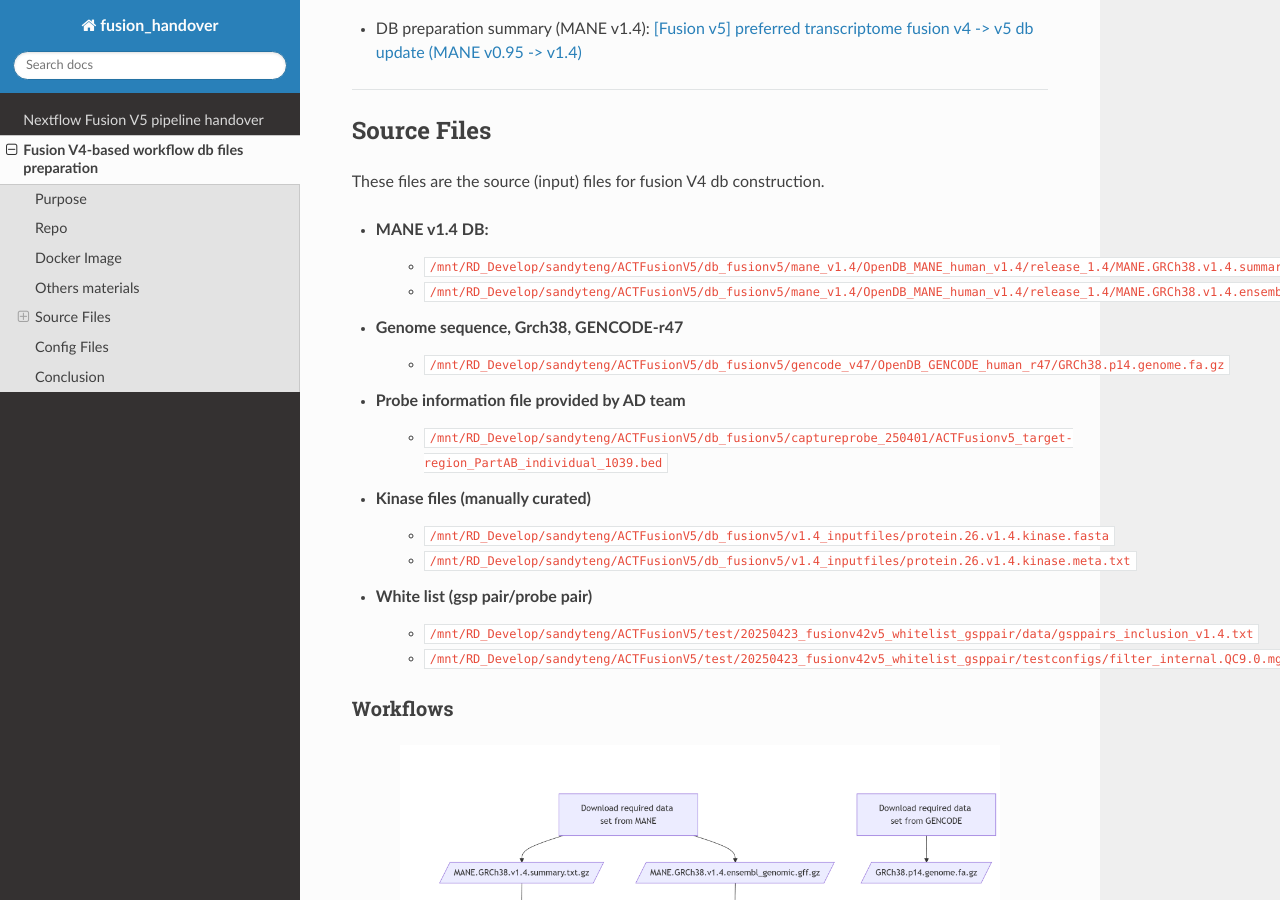
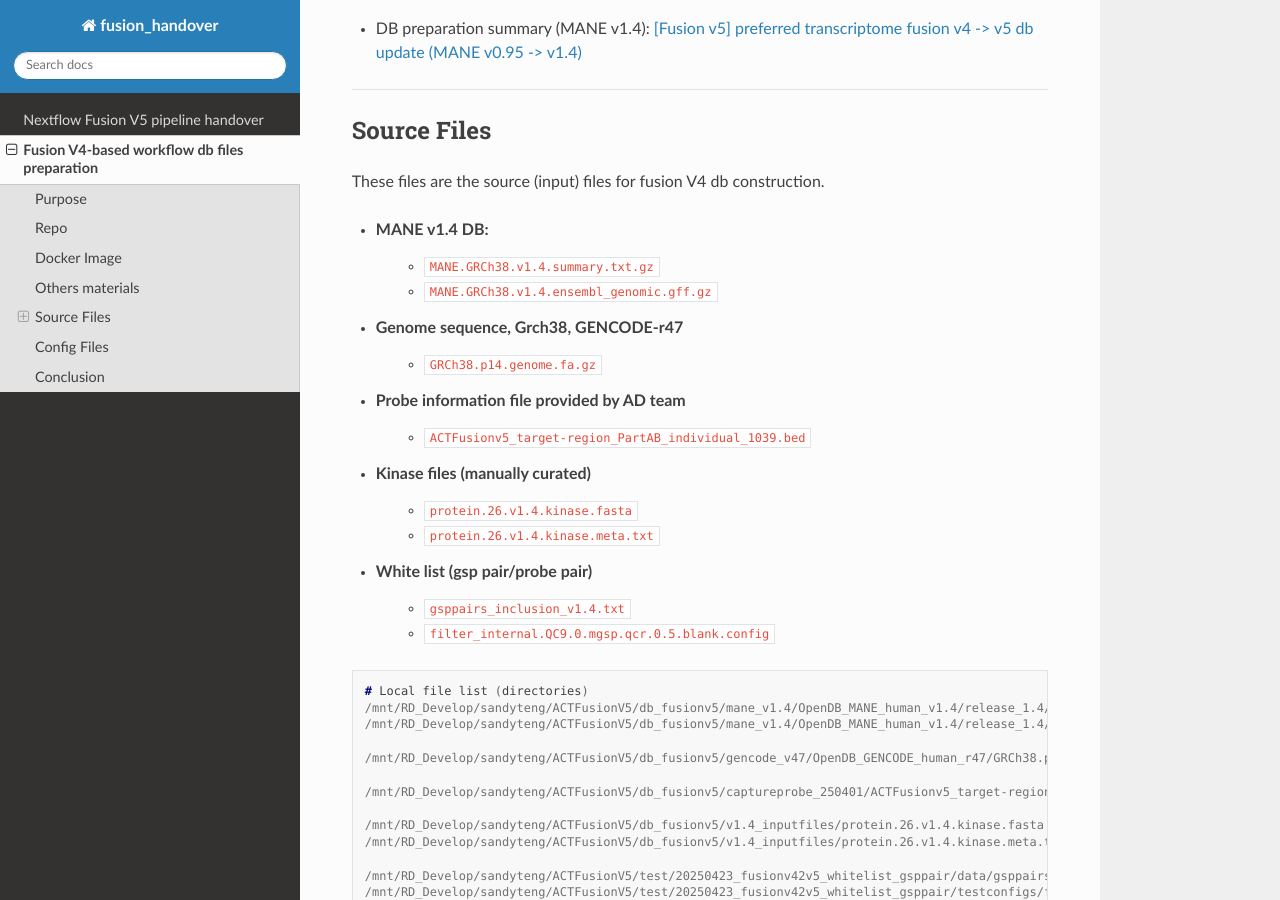
Before and after one commit to sandyteng/fusion_handover, a Sphinx documentation site: the page built from source/dp_prep_fusionv4.rst, in a window 1280 px wide and 900 px high, scrolled down 536 px. Built offline with Sphinx 7.4.7 and the Read the Docs theme 3.1.0, drawn with Linux system fonts in a browser that asks for light colours; some of the changed text lies outside the part shown.

Commit message:
modify the rst file formatting for 'dp_prep_fusionv4.rst'

```diff
--- a/source/dp_prep_fusionv4.rst
+++ b/source/dp_prep_fusionv4.rst
@@ -37,22 +37,40 @@ Source Files
 These files are the source (input) files for fusion V4 db construction.
 
 - **MANE v1.4 DB**:
-    - ``/mnt/RD_Develop/sandyteng/ACTFusionV5/db_fusionv5/mane_v1.4/OpenDB_MANE_human_v1.4/release_1.4/MANE.GRCh38.v1.4.summary.txt.gz``
-    - ``/mnt/RD_Develop/sandyteng/ACTFusionV5/db_fusionv5/mane_v1.4/OpenDB_MANE_human_v1.4/release_1.4/MANE.GRCh38.v1.4.ensembl_genomic.gff.gz``
+    - ``MANE.GRCh38.v1.4.summary.txt.gz``
+    - ``MANE.GRCh38.v1.4.ensembl_genomic.gff.gz``
 
 - **Genome sequence, Grch38, GENCODE-r47**
-    - ``/mnt/RD_Develop/sandyteng/ACTFusionV5/db_fusionv5/gencode_v47/OpenDB_GENCODE_human_r47/GRCh38.p14.genome.fa.gz``
+    - ``GRCh38.p14.genome.fa.gz``
 
 - **Probe information file provided by AD team**
-    - ``/mnt/RD_Develop/sandyteng/ACTFusionV5/db_fusionv5/captureprobe_250401/ACTFusionv5_target-region_PartAB_individual_1039.bed``
+    - ``ACTFusionv5_target-region_PartAB_individual_1039.bed``
 
 - **Kinase files (manually curated)**
-    - ``/mnt/RD_Develop/sandyteng/ACTFusionV5/db_fusionv5/v1.4_inputfiles/protein.26.v1.4.kinase.fasta``
-    - ``/mnt/RD_Develop/sandyteng/ACTFusionV5/db_fusionv5/v1.4_inputfiles/protein.26.v1.4.kinase.meta.txt``
+    - ``protein.26.v1.4.kinase.fasta``
+    - ``protein.26.v1.4.kinase.meta.txt``
 
 - **White list (gsp pair/probe pair)**
-    - ``/mnt/RD_Develop/sandyteng/ACTFusionV5/test/20250423_fusionv42v5_whitelist_gsppair/data/gsppairs_inclusion_v1.4.txt``
-    - ``/mnt/RD_Develop/sandyteng/ACTFusionV5/test/20250423_fusionv42v5_whitelist_gsppair/testconfigs/filter_internal.QC9.0.mgsp.qcr.0.5.blank.config``
+    - ``gsppairs_inclusion_v1.4.txt``
+    - ``filter_internal.QC9.0.mgsp.qcr.0.5.blank.config``
+
+.. code-block:: console
+
+    # Local file list (directories)
+    /mnt/RD_Develop/sandyteng/ACTFusionV5/db_fusionv5/mane_v1.4/OpenDB_MANE_human_v1.4/release_1.4/MANE.GRCh38.v1.4.summary.txt.gz
+    /mnt/RD_Develop/sandyteng/ACTFusionV5/db_fusionv5/mane_v1.4/OpenDB_MANE_human_v1.4/release_1.4/MANE.GRCh38.v1.4.ensembl_genomic.gff.gz
+
+    /mnt/RD_Develop/sandyteng/ACTFusionV5/db_fusionv5/gencode_v47/OpenDB_GENCODE_human_r47/GRCh38.p14.genome.fa.gz
+
+    /mnt/RD_Develop/sandyteng/ACTFusionV5/db_fusionv5/captureprobe_250401/ACTFusionv5_target-region_PartAB_individual_1039.bed
+
+    /mnt/RD_Develop/sandyteng/ACTFusionV5/db_fusionv5/v1.4_inputfiles/protein.26.v1.4.kinase.fasta
+    /mnt/RD_Develop/sandyteng/ACTFusionV5/db_fusionv5/v1.4_inputfiles/protein.26.v1.4.kinase.meta.txt
+
+    /mnt/RD_Develop/sandyteng/ACTFusionV5/test/20250423_fusionv42v5_whitelist_gsppair/data/gsppairs_inclusion_v1.4.txt
+    /mnt/RD_Develop/sandyteng/ACTFusionV5/test/20250423_fusionv42v5_whitelist_gsppair/testconfigs/filter_internal.QC9.0.mgsp.qcr.0.5.blank.config
+
+----
 
 Workflows
 ~~~~~~~~~~~~~~
@@ -77,10 +95,18 @@ Workflows
 Config Files
 -----------------
 - **Config file for v1.4 MANE Select transcriptome**
-    - ``/mnt/RD_Develop/sandyteng/ACTFusionV5/nextflow/repo_code_v1.4_dbtest_0414.2025/dockerconfigs/fusion_multi_localdocker.v9.20241125.v0.23.0_v1.4.MANE.transcriptome.v3-1.config``
+    - ``fusion_multi_localdocker.v9.20241125.v0.23.0_v1.4.MANE.transcriptome.v3-1.config``
 
 - **Config file for v0.95 MANE Select transcriptome (== fusion v5 pipeline v0.1 config file for fusion v4-based workflow)**
-    - ``/mnt/RD_Develop/sandyteng/ACTFusionV5/nextflow/repo_code_v1.4_dbtest_0414.2025/dockerconfigs/fusion_multi_localdocker.v9.20241125.v0.23.0.config``
+    - ``fusion_multi_localdocker.v9.20241125.v0.23.0.config``
+
+.. code-block:: console
+
+    # Local file list (directories)
+    /mnt/RD_Develop/sandyteng/ACTFusionV5/nextflow/repo_code_v1.4_dbtest_0414.2025/dockerconfigs/fusion_multi_localdocker.v9.20241125.v0.23.0_v1.4.MANE.transcriptome.v3-1.config
+    /mnt/RD_Develop/sandyteng/ACTFusionV5/nextflow/repo_code_v1.4_dbtest_0414.2025/dockerconfigs/fusion_multi_localdocker.v9.20241125.v0.23.0.config
+
+----
 
 --------------------
 Conclusion
```
Also changed, not shown: 2 other files.
